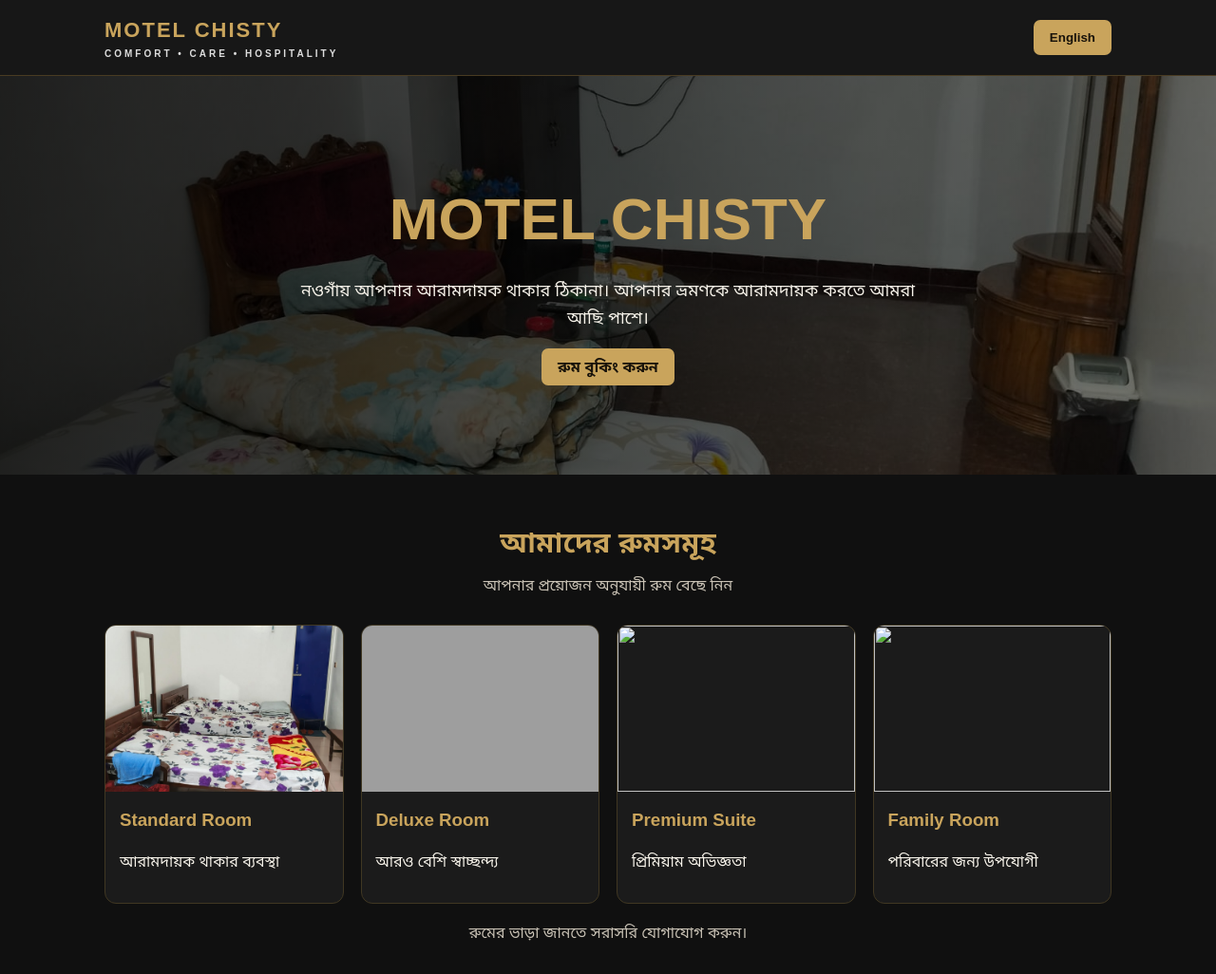
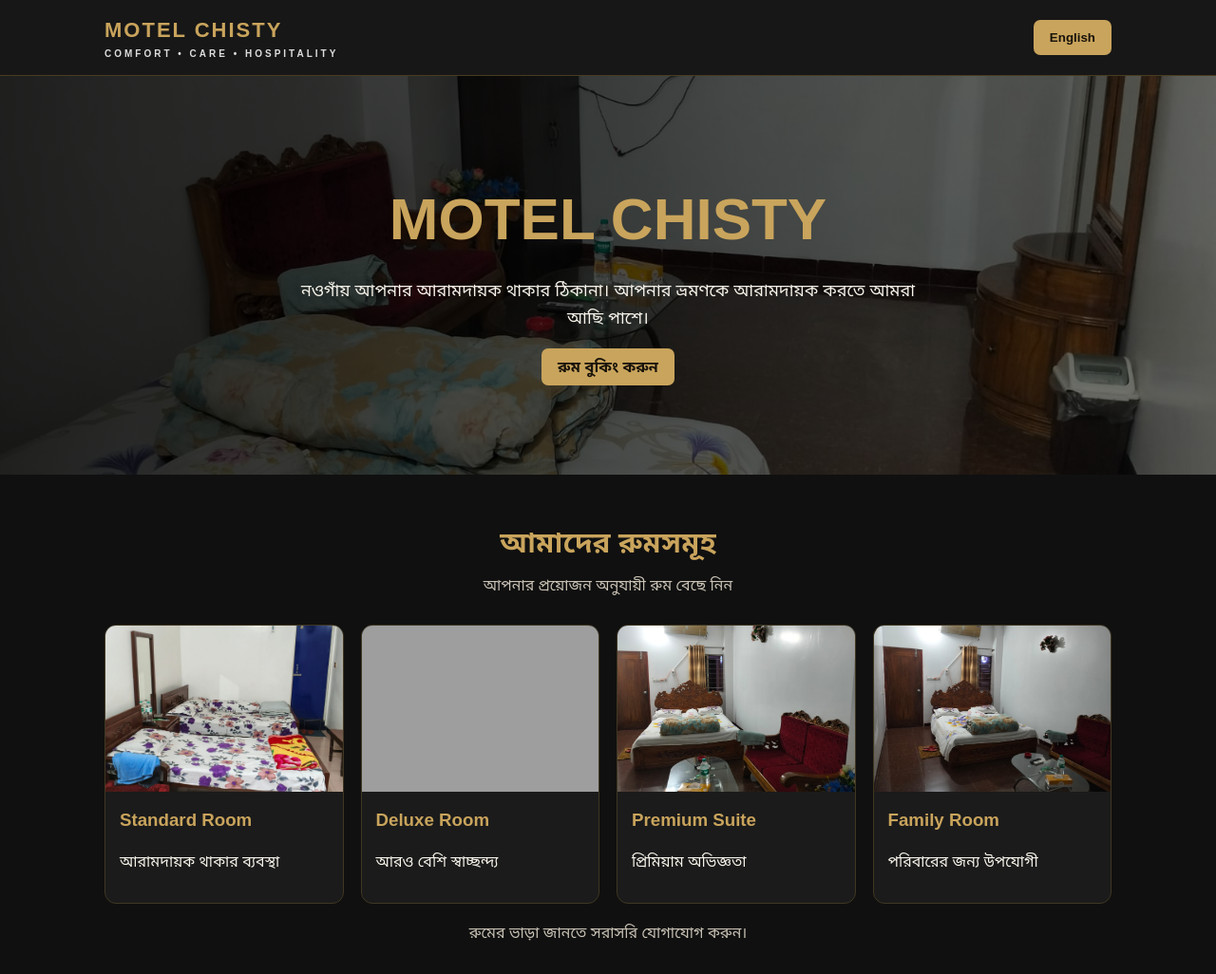
Before and after one commit to motelchistynaogaon-debug/motelchistynaogaon-debug.github.io, a plain HTML site: page index.html in a window 1280 px wide. Shown: the top 1026 px of the page at 95% size. Drawn offline with Linux system fonts and the light colour scheme; grey boxes are pictures that could not be loaded.

Commit message:
Update index.html

```diff
--- a/index.html
+++ b/index.html
@@ -26,9 +26,9 @@ footer{text-align:center;padding:30px 20px;background:#080808;color:#b9ad96;bord
 <section class="wrap"><h2 class="section-title" id="roomsTitle">আমাদের রুমসমূহ</h2><p class="sub" id="roomsSub">আপনার প্রয়োজন অনুযায়ী রুম বেছে নিন</p>
 <div class="grid">
 <div class="card"><img src="motel-photo-01.jpeg"><div><h3>Standard Room</h3><p id="standardDesc">আরামদায়ক থাকার ব্যবস্থা</p></div></div>
-<div class="card"><img src="https://src="motel-photo-10.jpeg"/photo-1611892440504-42a792e24d32?auto=format&fit=crop&w=900&q=80"><div><h3>Deluxe Room</h3><p id="deluxeDesc">আরও বেশি স্বাচ্ছন্দ্য</p></div></div>
-<div class="card"><img src="images/motel-photo-11.jpeg"><div><h3>Premium Suite</h3><p id="premiumDesc">প্রিমিয়াম অভিজ্ঞতা</p></div></div>
-<div class="card"><img src="images/motel-photo-12.jpeg"><div><h3>Family Room</h3><p id="familyDesc">পরিবারের জন্য উপযোগী</p></div></div>
+<div class="card"><img src="https:/src="motel-photo-10.jpeg"/photo-1611892440504-42a792e24d32?auto=format&fit=crop&w=900&q=80"><div><h3>Deluxe Room</h3><p id="deluxeDesc">আরও বেশি স্বাচ্ছন্দ্য</p></div></div>
+<div class="card"><img src="/motel-photo-11.jpeg"><div><h3>Premium Suite</h3><p id="premiumDesc">প্রিমিয়াম অভিজ্ঞতা</p></div></div>
+<div class="card"><img src="motel-photo-12.jpeg"><div><h3>Family Room</h3><p id="familyDesc">পরিবারের জন্য উপযোগী</p></div></div>
 </div><p class="sub" style="margin-top:18px" id="priceNote">রুমের ভাড়া জানতে সরাসরি যোগাযোগ করুন।</p></section>
 
 <section class="wrap" id="gallery">
```
